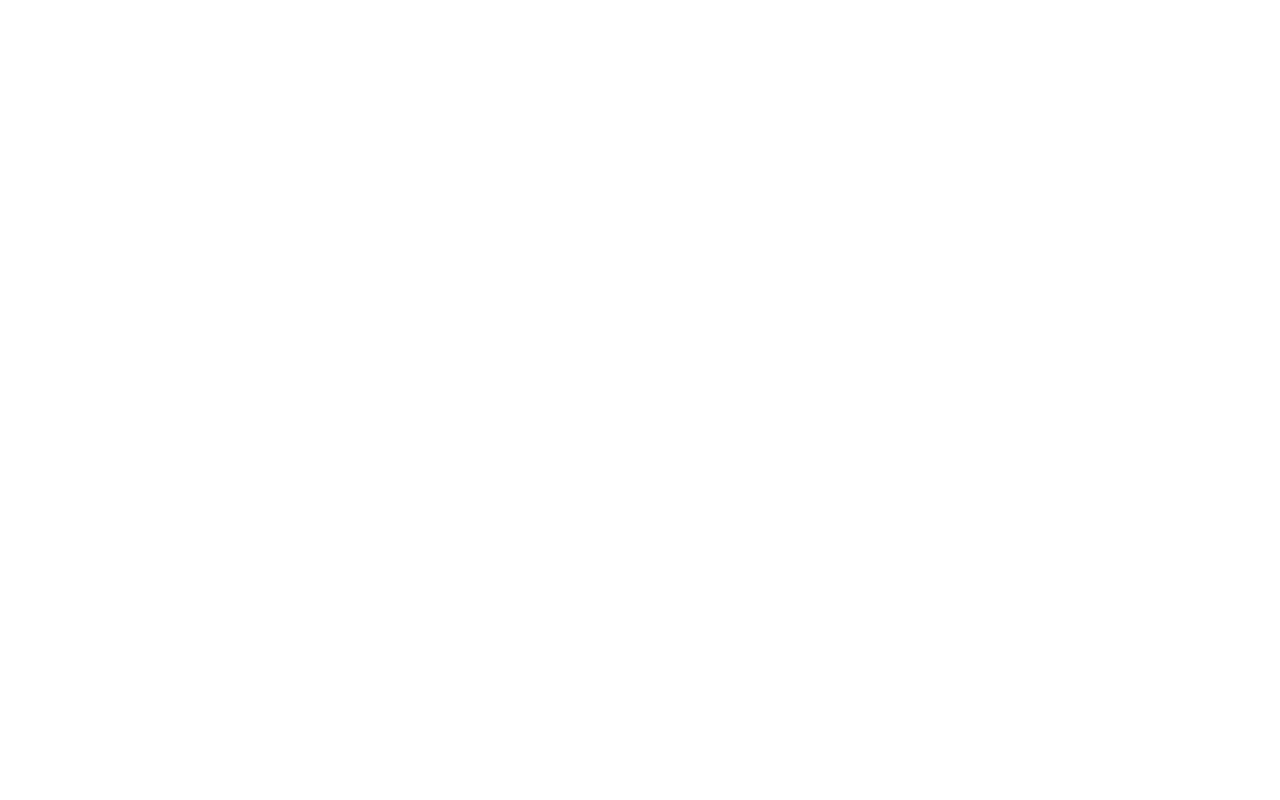
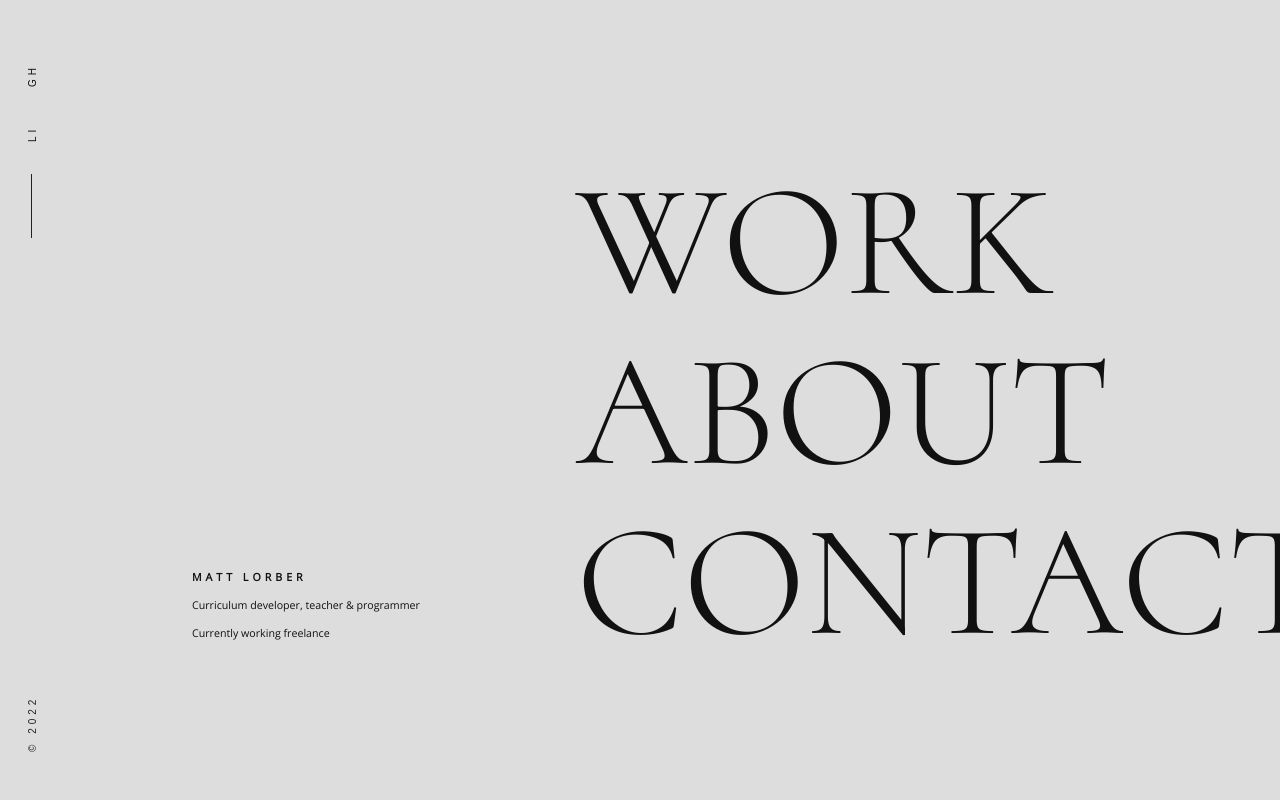
Before and after one commit to mlorberdev/My-Portfolio, a plain HTML site: page index.html in a window 1280 px wide. Drawn offline with nearby package versions, Linux system fonts and the light colour scheme.

Commit message:
update homepage

```diff
--- a/assets/css/style.css
+++ b/assets/css/style.css
@@ -0,0 +1,137 @@
+@import url('https://fonts.googleapis.com/css2?family=Open+Sans:wght@300&display=swap');
+@import url('https://fonts.googleapis.com/css2?family=Cormorant:wght@300&display=swap');
+@font-face {
+  font-family: 'decondor';
+  src: url(./decondor.ttf);
+}
+
+* {
+  box-sizing: border-box;
+  margin: 0;
+  /* outline: 1px solid #80808056; */
+  -webkit-user-select: none;
+  user-select: none;
+}
+
+body {
+  background: #ddd;
+  color: #222;
+  position: absolute;
+  top: 0;
+  left: 0;
+  width: 100vw;
+  height: 100vh;
+  font-size: 22px;
+  font-family: 'Open Sans', sans-serif;
+}
+
+a,
+a:visited {
+  color: #111;
+  text-decoration: none;
+}
+
+.bold {
+  font-weight:800;
+}
+
+.large {
+  font-size: 30vh;
+  margin-bottom: -2rem;
+}
+
+.medium {
+  font-size: 20vh;
+  margin-bottom: -1.5rem;
+}
+
+/* SIDEBAR */
+#sidebar {
+  position: fixed;
+  bottom: 0;
+  left: 2rem;
+  width: 100vh;
+  height: 4rem;
+  transform-origin: bottom left;
+  transform: translateX(2rem) rotate(-90deg);
+  font-size: 10px;
+  font-family: sans-serif;
+  display: flex;
+  align-items: center;
+}
+
+#nav {
+  position: absolute;
+  right: 0;
+  display: flex;
+  flex-direction: row;
+}
+
+#nav,
+#cpt {
+  padding: .5rem 3rem;
+}
+#nav-select > a {
+  padding:1rem;
+}
+#bar {
+  width: 4rem;
+  height: .35rem;
+  border-bottom: 1px solid #222;
+  margin-right: 1rem;
+}
+
+/* HOME */
+
+#home {
+  position: fixed;
+  left: 4rem;
+}
+
+.sans {
+  font-family: 'Open Sans', sans-serif;
+  font-size:.6rem;
+}
+.serif {
+  font-family: 'Cormorant', serif;
+}
+.spaced {
+  letter-spacing: 4px;
+}
+
+#links {
+  position: absolute;
+  left:40vw;
+  top:0;
+  width:50vw;
+  height: 100vh;
+  display: flex;
+  flex-direction: column;
+  justify-content: center;
+  font-family:'Cormorant';
+  color:#111;
+}
+.link {
+  cursor:pointer;
+  transition: transform .2s linear;
+}
+.link:hover {
+  transform: skew(-5deg, 0) translateX(10px);
+}
+#intro {
+  position:fixed;
+  bottom:20vh;
+  left:15vw;
+  font-size:8pt;
+  color:#111;
+}
+
+/* HELLO */
+#contact {
+  font-family: 'decondor';
+  display: flex;
+  flex-direction: column;
+  position: fixed;
+  left: 4rem;
+  padding: 5rem;
+}
--- a/index.html
+++ b/index.html
@@ -1,14 +1,58 @@
 <!DOCTYPE html>
 <html lang="en">
+
 <head>
   <meta charset="UTF-8">
   <meta http-equiv="X-UA-Compatible" content="IE=edge">
   <meta name="viewport" content="width=device-width, initial-scale=1.0">
-  <title>Document</title>
-  <link rel="stylesheet" href="./assets/css/style.css"/>
+  <title>Matt Lorber | Portfolio</title>
+  <link rel="stylesheet" href="./assets/css/style.css" />
 </head>
+
 <body>
+  <main>
+    <!-- SIDEBAR -->
+    <div id="sidebar" class="spaced">
+      <div id="nav">
+        <div id="bar"></div>
+        <div id="nav-select">
+          <a href="">LI</a>
+          <a href="">GH</a>
+        </div>
+      </div>
+      <div id="cpt">© 2022</div>
+    </div>
+    <!-- HOME -->
+    <article id="home">
+      <div id="intro" class="sans">
+        <span class="bold spaced">MATT LORBER</span><br><br>
+        <span>Curriculum developer, teacher & programmer</span><br><br>
+        <span>Currently working freelance</span>
+      </div>
+      <div id="links">
+        <div id="work" class="medium link">WORK</div>
+        <div id="about" class="medium link">ABOUT</div>
+        <div id="contact-link" class="medium link">CONTACT</div>
+      </div>
+    </article>
+    <!-- CONTACT -->
+    <!-- <article id="contact">
+      <div class="large">Hello</div>
+      <div id="home-what">
+        <span>I can help design your next curriculum<br></span>
+        <span>Fill in <a href="" target="_blank">this web form</a></span>
+        <br><br>
+        <span>Email:mlorber.dev@outlook.com</span><br>
+        <span>On the web: </span>
+        <span><a href="" target="_blank">LinkedIn</a>, </span>
+        <span><a href="" target="_blank">LinkedIn</a>, </span>
+        <span><a href="" target="_blank">LinkedIn</a>, </span>
+        <span><a href="" target="_blank">LinkedIn</a>, </span>
+        <span><a href="" target="_blank">LinkedIn</a> </span>
+      </div>
+    </article> -->
 
-  <script src="./assets/script/main.js"></script>
+  </main>
 </body>
+
 </html>
```
